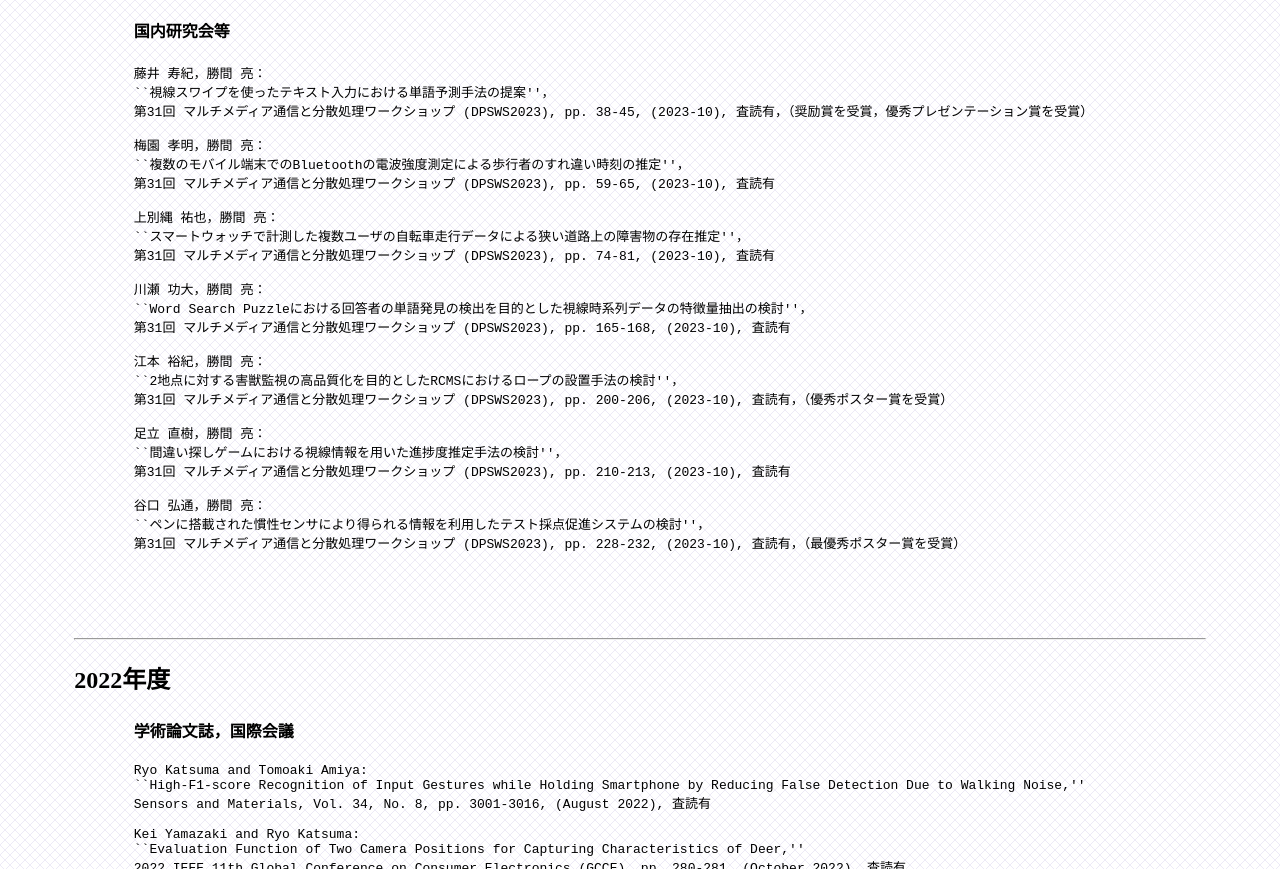
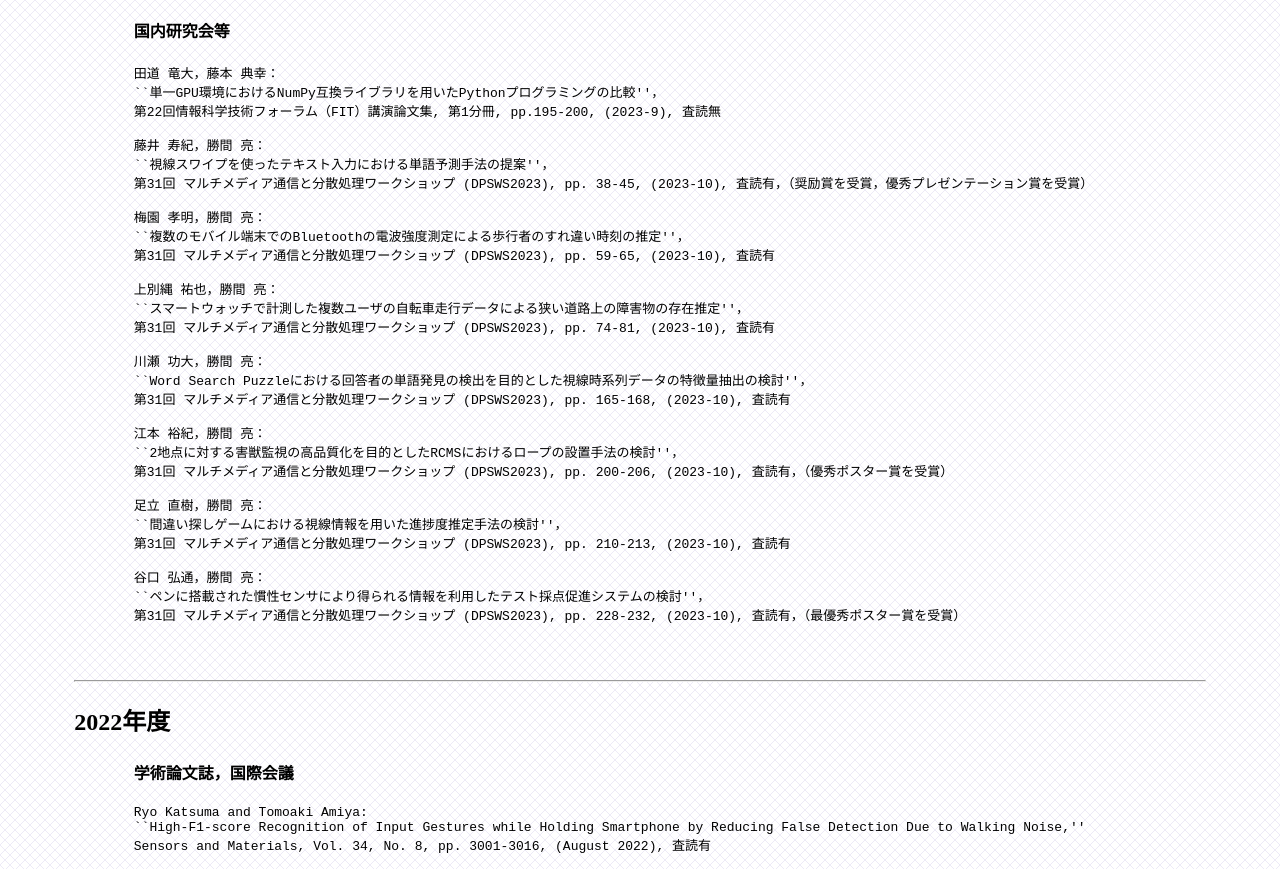
Before and after one commit to omuacilab/web, a plain HTML site: page publication_ja.htm in a window 1280 px wide. Shown: the part 855-1724 px from the top of the page. Drawn offline with Linux system fonts and the light colour scheme.

Commit message:
Update publication_ja.htm

```diff
--- a/publication_ja.htm
+++ b/publication_ja.htm
@@ -97,12 +97,16 @@ Takaaki Umezono and Ryo Katsuma:
 
 Kaito Takase, Takumi Hagihara, Noriyuki Fujimoto, and Koichi Wada:
 ``Efficient GPU-Implementation of H-P Sort Based on Improved Histogram Computation,''
-the International Conference on High Performance Computing in Asia-Pacific Region (HPC Asia), pp.134-144, (January 2024), DOI:10.1145/3635035.3635051, 査読有
+the International Conference on High Performance Computing in Asia-Pacific Region (HPC Asia 2024), pp.134-144, (January 2024), DOI:10.1145/3635035.3635051, 査読有
 
 </pre>
 
 <h4>国内研究会等</h4>
 <pre>
+田道 竜大，藤本 典幸：
+``単一GPU環境におけるNumPy互換ライブラリを用いたPythonプログラミングの比較''，
+第22回情報科学技術フォーラム（FIT）講演論文集, 第1分冊, pp.195-200, (2023-9), 査読無
+
 藤井 寿紀，勝間 亮：
 ``視線スワイプを使ったテキスト入力における単語予測手法の提案''，
 第31回 マルチメディア通信と分散処理ワークショップ (DPSWS2023), pp. 38-45, (2023-10), 査読有，（奨励賞を受賞，優秀プレゼンテーション賞を受賞）
@@ -130,8 +134,6 @@ the International Conference on High Performance Computing in Asia-Pacific Regio
 谷口 弘通，勝間 亮：
 ``ペンに搭載された慣性センサにより得られる情報を利用したテスト採点促進システムの検討''，
 第31回 マルチメディア通信と分散処理ワークショップ (DPSWS2023), pp. 228-232, (2023-10), 査読有，（最優秀ポスター賞を受賞）
-
-
 
 
 
```
